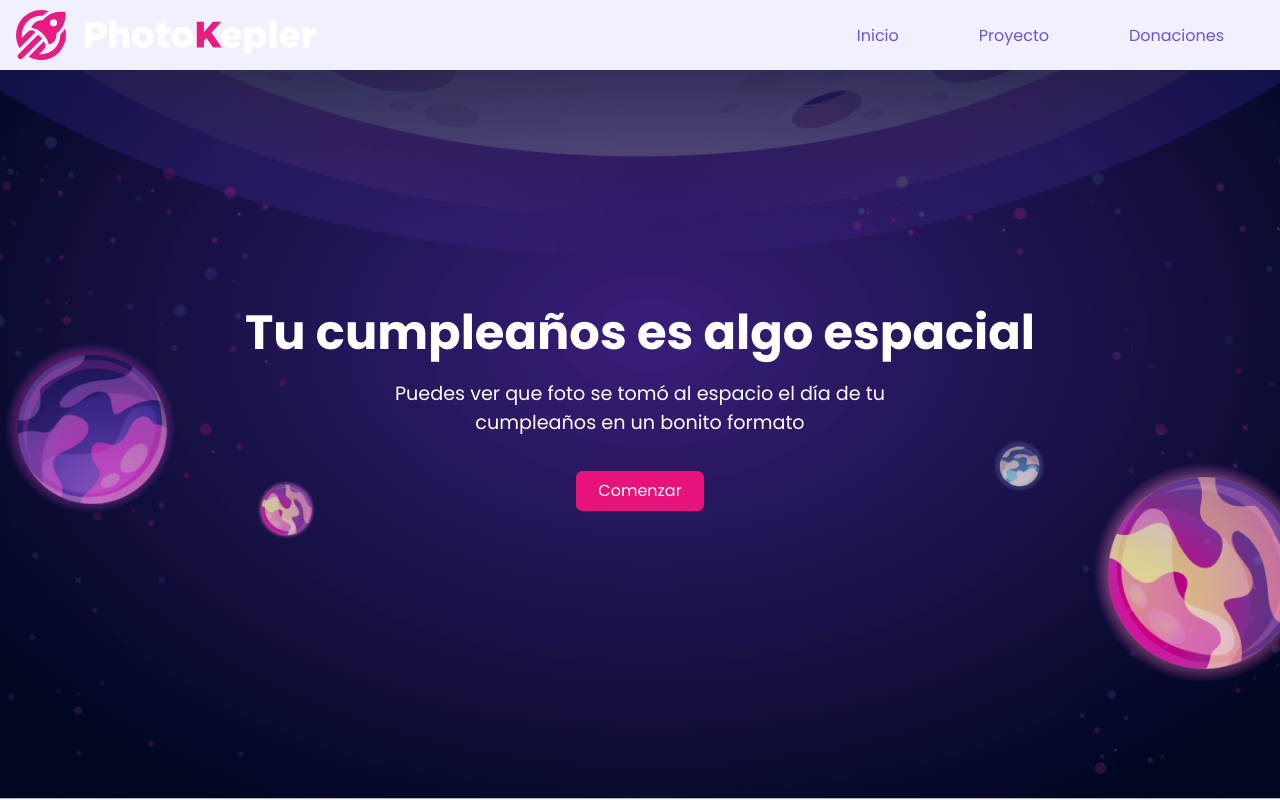
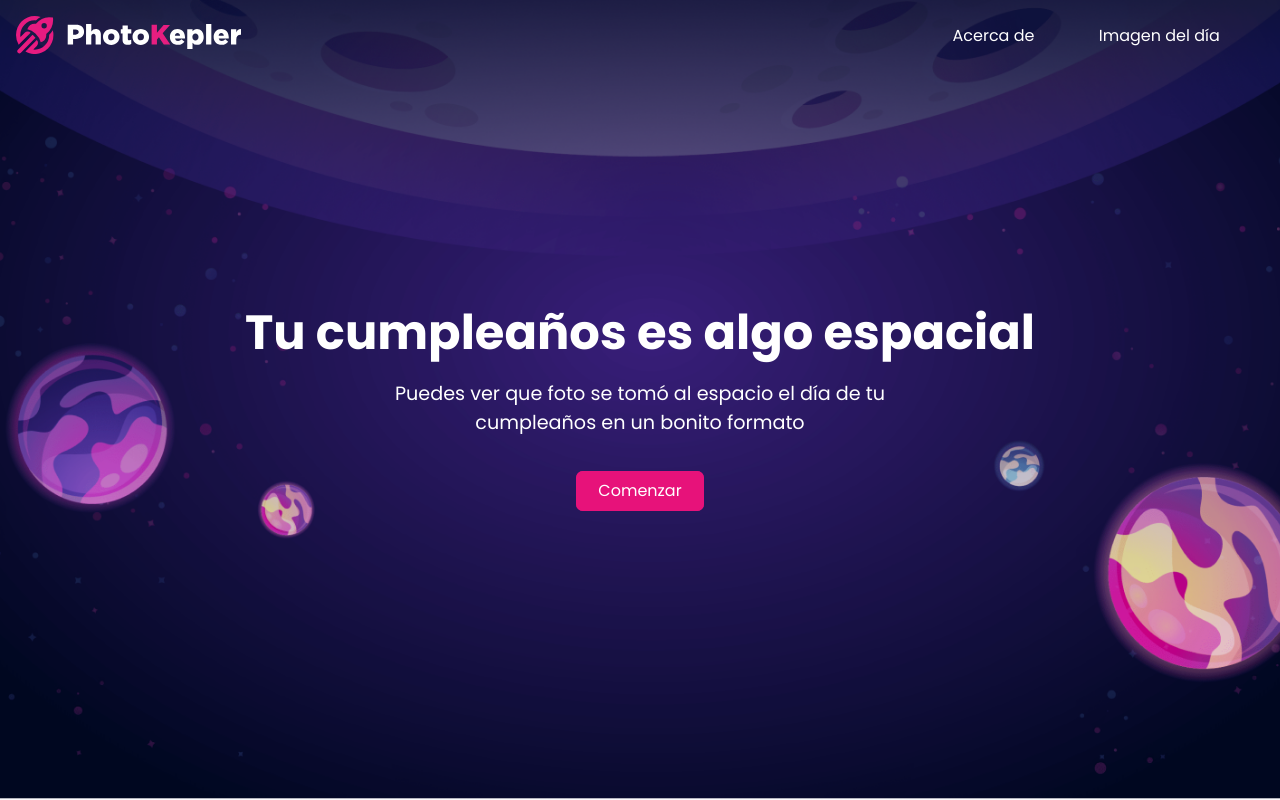
Before and after one commit to rafeldev/photokepler, a React (Create React App) app: page / in a window 1280 px wide. Built offline with nearby package versions, Linux system fonts and the light colour scheme.

Commit message:
Se termino navbar en modo escritorio con sus estilos

```diff
--- a/src/components/Hero/Hero.jsx
+++ b/src/components/Hero/Hero.jsx
@@ -14,6 +14,7 @@ const HeroStyles = styled.section`
   }
   .hero__title {
     font-size: var(--biggest-font-size);
+    text-align: center;
   }
   .hero__description {
     font-size: 1.2rem;
--- a/src/components/Navbar/Navbar.jsx
+++ b/src/components/Navbar/Navbar.jsx
@@ -12,11 +12,10 @@ const NavMenuStyles = styled.nav`
   justify-content: center;
   width: 100%;
   height: 70px;
-  background-color: #f0f0ff;
-  color: var(--font-color-1);
+  background-color: transparent;
+
   .wrapper {
     width: 100%;
-    /* max-width: 1300px; */
     height: 100%;
     display: flex;
     flex-wrap: wrap;
@@ -24,10 +23,9 @@ const NavMenuStyles = styled.nav`
     margin: auto;
   }
   .nav__logo {
-    /* margin-left: 1rem; */
     display: flex;
     align-items: center;
-    font-size: 1.2rem;
+    width: 18%;
     img {
       width: 100%;
     }
@@ -43,26 +41,27 @@ const NavMenuStyles = styled.nav`
     display: flex;
     height: 100%;
     align-items: center;
+    margin-right: 1.5rem;
   }
   .nav__link {
     display: flex;
     justify-content: center;
     align-items: center;
 
-    padding: 0.5rem 2.5rem;
+    padding: 0.3rem 1.2rem;
     color: var(--font-color-2);
-
+    border: solid 1px transparent;
     font-size: 1rem;
     font-weight: 300;
     cursor: pointer;
-    border-radius: 10px;
-    /* transition: 0.5s all ease; */
+    border-radius: 6px;
+    transition: 0.5s all ease;
     &:hover {
       color: var(--white);
-      /* transition: 0.3s ease; */
-      background-color: var(--tercer-color);
-      border-radius: 4px;
-      transition: all 0.2s ease-out;
+
+      border: solid 1px var(--white);
+      border-radius: 6px;
+      /* transition: all 0.2s ease-out; */
     }
   }
   .nav__icon-menu {
@@ -75,7 +74,7 @@ const NavMenuStyles = styled.nav`
       background-color: #f0f0ff;
       position: absolute;
       top: 70px;
-      //left: -100%;  //Import
+
       right: -110%;
       width: 100%;
       height: 100vh;
@@ -108,7 +107,7 @@ const NavMenuStyles = styled.nav`
       align-items: center;
       cursor: pointer;
 
-      color: var(--secun-color);
+      color: var(--white);
     }
   }
 `;
@@ -141,7 +140,7 @@ export default function Navbar() {
               className="nav__link"
               onClick={() => setShowMobileMenu(!showMobileMenu)}
             >
-              Inicio
+              Acerca de
             </a>
           </li>
           <li className="nav__item">
@@ -150,10 +149,10 @@ export default function Navbar() {
               className="nav__link"
               onClick={() => setShowMobileMenu(!showMobileMenu)}
             >
-              Proyecto
+              Imagen del día
             </a>
           </li>
-          <li className="nav__item">
+          {/* <li className="nav__item">
             <a
               href="#donacion"
               className="nav__link"
@@ -161,7 +160,7 @@ export default function Navbar() {
             >
               Donaciones
             </a>
-          </li>
+          </li> */}
         </ul>
       </div>
     </NavMenuStyles>
```
Also changed, not shown: src/containers/Home.jsx (added), src/containers/index.js (deleted).
